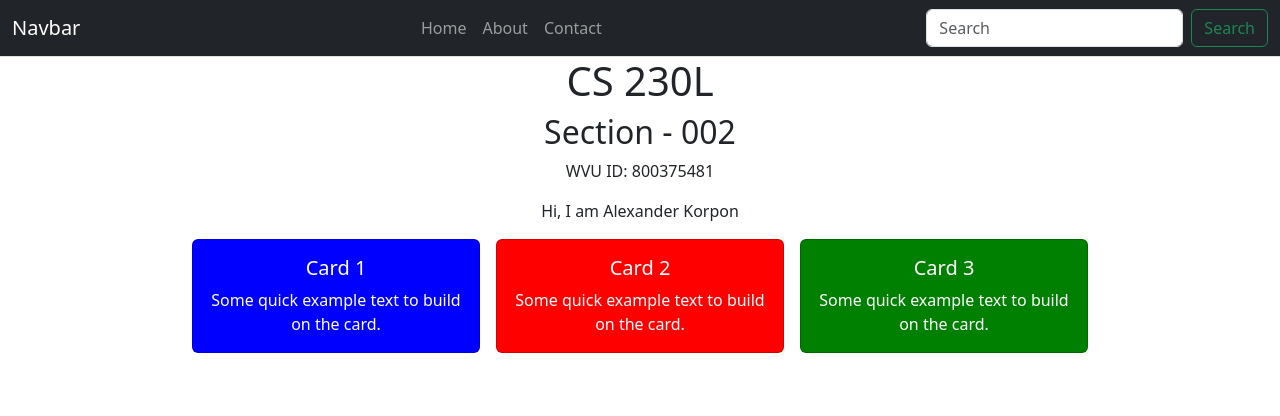
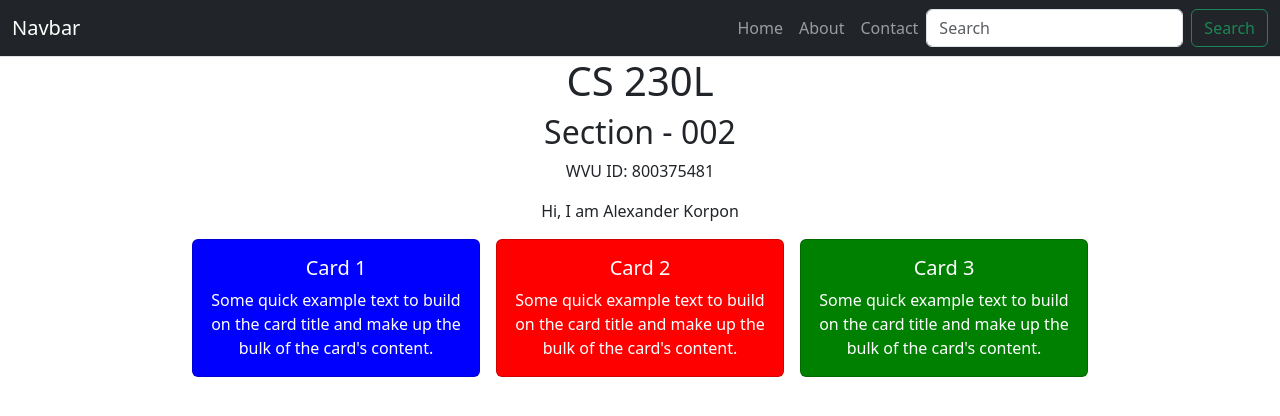
Before and after one commit to Specials35/EmmaAj, a React (Create React App) app: page / in a window 1280 px wide. Shown: the top 416 px of the page. Built offline with nearby package versions, Linux system fonts and the light colour scheme.

Commit message:
Trying to move nav tag more adjusted card content

```diff
--- a/src/Card.js
+++ b/src/Card.js
@@ -8,7 +8,7 @@
                 <Card.Body>
                     <Card.Title>Card 1</Card.Title>
                     <Card.Text>
-                        Some quick example text to build on the card.
+                        Some quick example text to build on the card title and make up the bulk of the card's content.
                     </Card.Text>
                 </Card.Body>
             </Card>
@@ -17,7 +17,7 @@
                 <Card.Body>
                     <Card.Title>Card 2</Card.Title>
                     <Card.Text>
-                        Some quick example text to build on the card.
+                        Some quick example text to build on the card title and make up the bulk of the card's content.
                     </Card.Text>
                 </Card.Body>
             </Card>
@@ -26,7 +26,7 @@
                 <Card.Body>
                     <Card.Title>Card 3</Card.Title>
                     <Card.Text>
-                        Some quick example text to build on the card.
+                        Some quick example text to build on the card title and make up the bulk of the card's content.
                     </Card.Text>
                 </Card.Body>
             </Card>
--- a/src/Navbar.js
+++ b/src/Navbar.js
@@ -7,7 +7,7 @@
             <Container fluid>
                 <Navbar.Brand>Navbar</Navbar.Brand>
 
-                <Nav className="ml-auto">
+                <Nav className="ms-auto">
                     <Nav.Link href="#">Home</Nav.Link>
                     <Nav.Link href="#">About</Nav.Link>
                     <Nav.Link href="#">Contact</Nav.Link>
```
